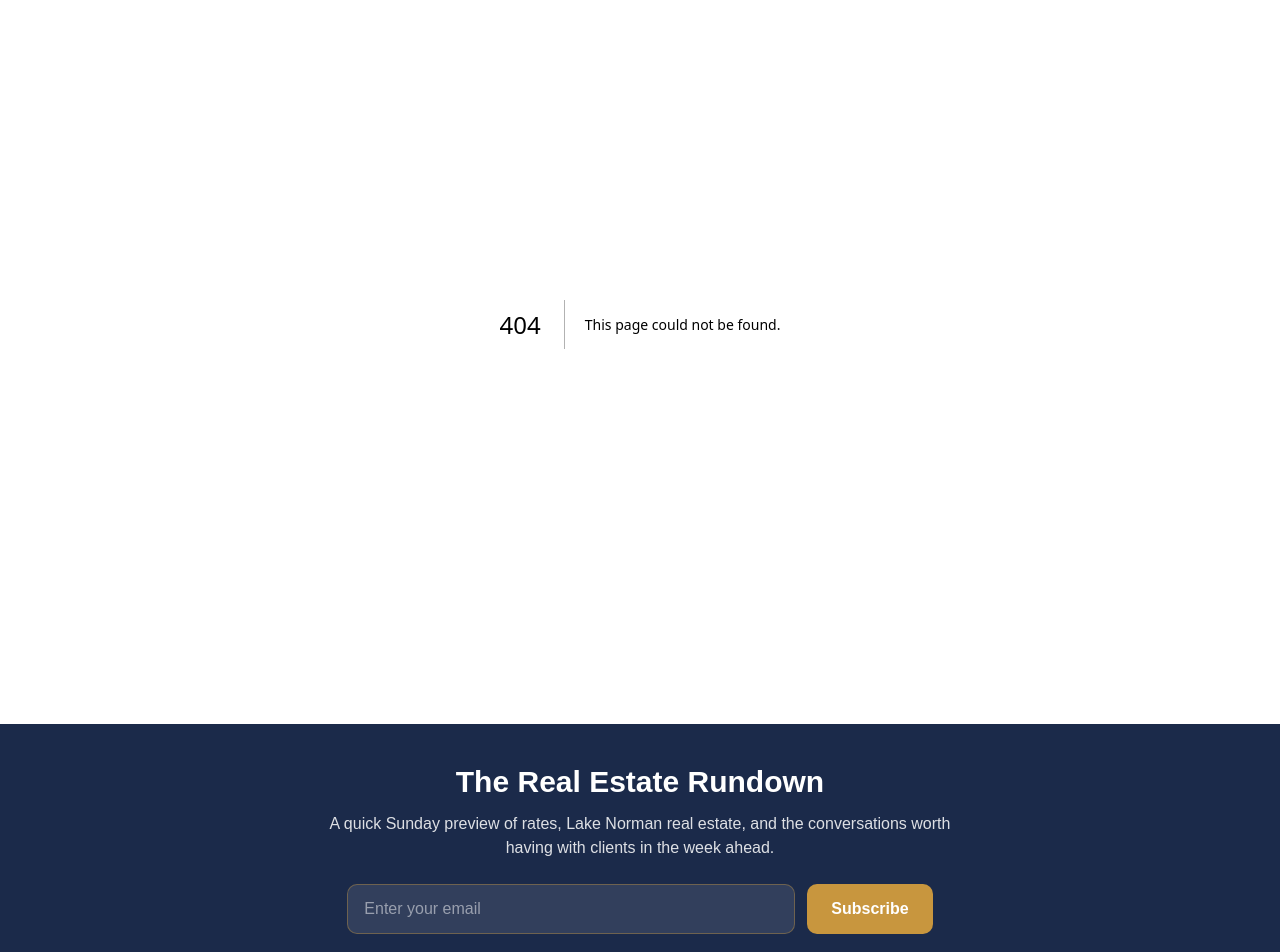
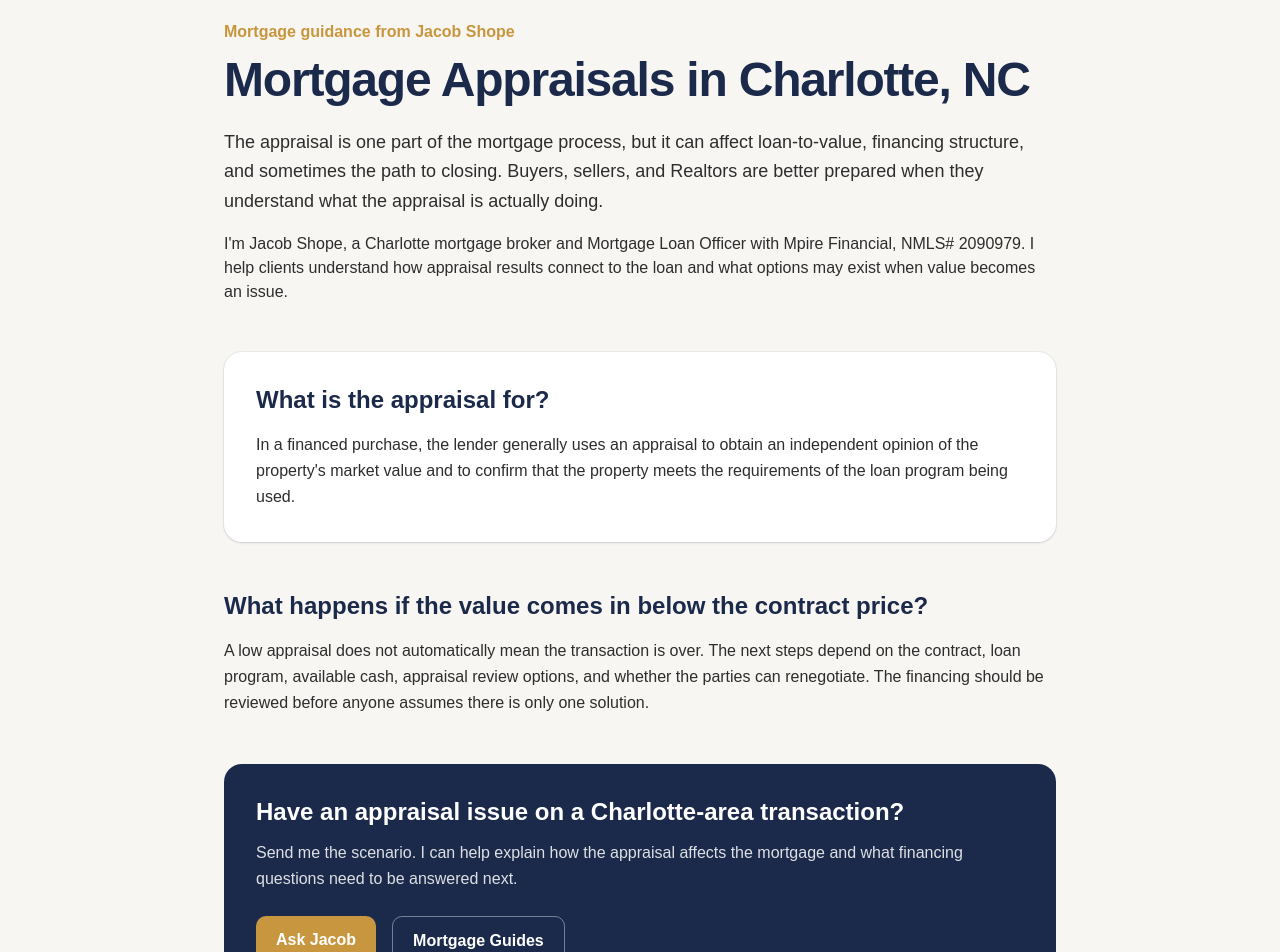
Before and after one commit to JLshope12/jacob-shope-mortgage, a Next.js app: page /mortgage-appraisal-charlotte in a window 1280 px wide. Before the commit this address had no page. Shown: the part 140-1092 px from the top of the page. Built offline with nearby package versions, Linux system fonts and the light colour scheme.

Commit message:
Add Charlotte mortgage appraisal authority page

```diff
--- /dev/null
+++ b/app/mortgage-appraisal-charlotte/page.tsx
@@ -0,0 +1,52 @@
+import Link from "next/link";
+
+export const metadata = {
+  title: "Mortgage Appraisal Charlotte NC | Jacob Shope",
+  description:
+    "Charlotte mortgage appraisal guidance from Jacob Shope. Learn what appraisals do, how value can affect financing, and what buyers and sellers should understand before closing.",
+  alternates: { canonical: "/mortgage-appraisal-charlotte" },
+};
+
+export default function MortgageAppraisalCharlottePage() {
+  return (
+    <div className="bg-offwhite">
+      <section className="mx-auto max-w-4xl px-4 py-16 md:px-6 md:py-24 lg:px-8">
+        <p className="font-semibold text-gold">Mortgage guidance from Jacob Shope</p>
+        <h1 className="mt-3 text-4xl font-bold tracking-tight text-navy md:text-5xl">
+          Mortgage Appraisals in Charlotte, NC
+        </h1>
+        <p className="mt-6 text-lg leading-relaxed text-charcoal">
+          The appraisal is one part of the mortgage process, but it can affect loan-to-value, financing structure, and sometimes the path to closing. Buyers, sellers, and Realtors are better prepared when they understand what the appraisal is actually doing.
+        </p>
+        <p className="mt-4 text-charcoal">
+          I&apos;m Jacob Shope, a Charlotte mortgage broker and Mortgage Loan Officer with Mpire Financial, NMLS# 2090979. I help clients understand how appraisal results connect to the loan and what options may exist when value becomes an issue.
+        </p>
+
+        <section className="mt-12 rounded-2xl bg-white p-8 shadow-sm ring-1 ring-navy/5">
+          <h2 className="text-2xl font-bold text-navy">What is the appraisal for?</h2>
+          <p className="mt-4 leading-relaxed text-charcoal">
+            In a financed purchase, the lender generally uses an appraisal to obtain an independent opinion of the property&apos;s market value and to confirm that the property meets the requirements of the loan program being used.
+          </p>
+        </section>
+
+        <section className="mt-12">
+          <h2 className="text-2xl font-bold text-navy">What happens if the value comes in below the contract price?</h2>
+          <p className="mt-4 leading-relaxed text-charcoal">
+            A low appraisal does not automatically mean the transaction is over. The next steps depend on the contract, loan program, available cash, appraisal review options, and whether the parties can renegotiate. The financing should be reviewed before anyone assumes there is only one solution.
+          </p>
+        </section>
+
+        <section className="mt-12 rounded-2xl bg-navy p-8 text-white">
+          <h2 className="text-2xl font-bold">Have an appraisal issue on a Charlotte-area transaction?</h2>
+          <p className="mt-3 leading-relaxed text-white/85">Send me the scenario. I can help explain how the appraisal affects the mortgage and what financing questions need to be answered next.</p>
+          <div className="mt-6 flex flex-wrap gap-4">
+            <Link href="/contact" className="rounded-lg bg-gold px-5 py-3 font-semibold text-white hover:bg-gold/90">Ask Jacob</Link>
+            <Link href="/mortgage-guides" className="rounded-lg border border-white/40 px-5 py-3 font-semibold text-white hover:bg-white hover:text-navy">Mortgage Guides</Link>
+          </div>
+        </section>
+
+        <p className="mt-8 text-sm text-charcoal/70">Written by Jacob Shope, Mortgage Loan Officer, Mpire Financial, NMLS# 2090979.</p>
+      </section>
+    </div>
+  );
+}
```
